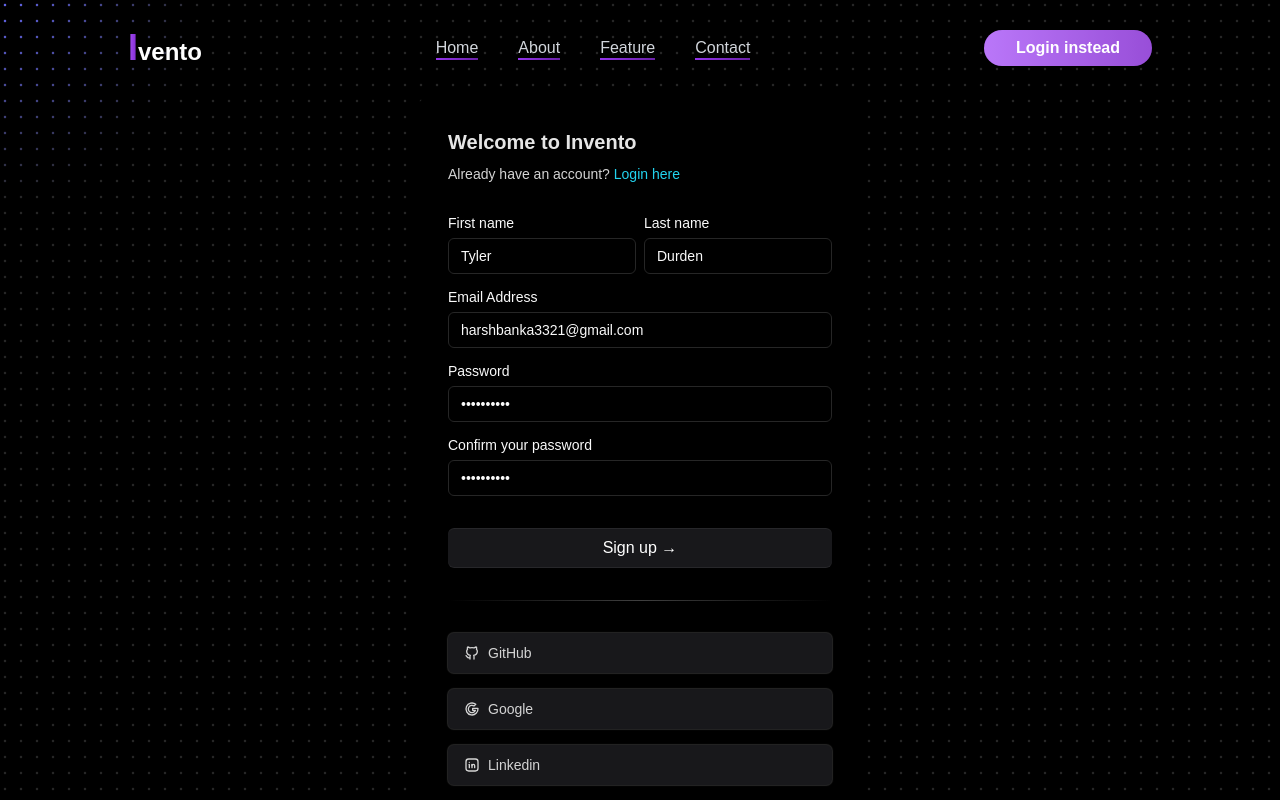
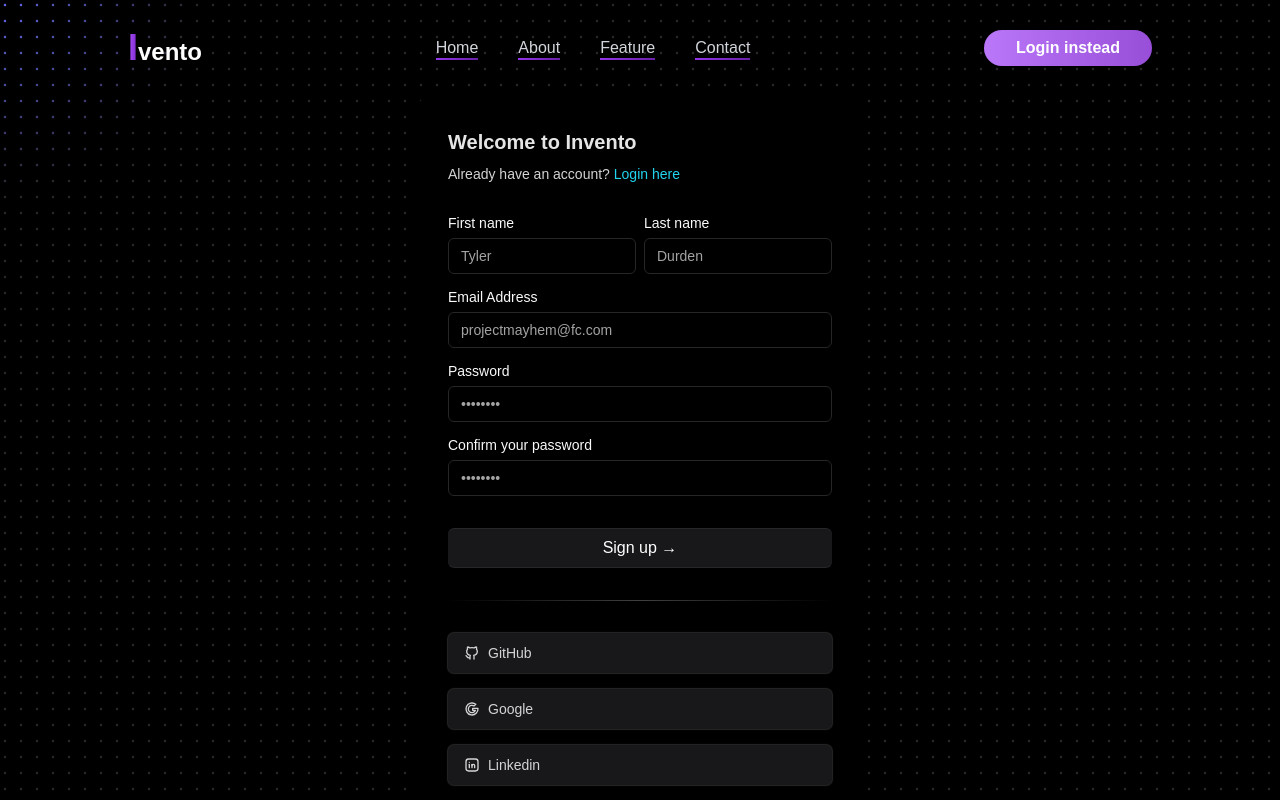
Before and after one commit to LordHarsh/invento, a Next.js app in the folder client/: page /signup in a window 1280 px wide. Shown: the top 800 px of the page. Built offline with nearby package versions, Linux system fonts and the light colour scheme.

Commit message:
fix: remove default values from form

```diff
--- a/client/src/components/signup/signup-form.tsx
+++ b/client/src/components/signup/signup-form.tsx
@@ -63,7 +63,6 @@ export default function SignupForm() {
               placeholder="Tyler"
               type="text"
               name="firstName"
-              defaultValue="Tyler"
               required
             />
           </LabelInputContainer>
@@ -74,7 +73,6 @@ export default function SignupForm() {
               placeholder="Durden"
               type="text"
               name="lastName"
-              defaultValue="Durden"
               required
             />
           </LabelInputContainer>
@@ -86,7 +84,6 @@ export default function SignupForm() {
             placeholder="projectmayhem@fc.com"
             type="email"
             name="email"
-            defaultValue="harshbanka3321@gmail.com"
             required
           />
         </LabelInputContainer>
@@ -97,7 +94,6 @@ export default function SignupForm() {
             placeholder="••••••••"
             type="password"
             name="password"
-            defaultValue='helloharsh'
             required
           />
         </LabelInputContainer>
@@ -108,7 +104,6 @@ export default function SignupForm() {
             placeholder="••••••••"
             type="password"
             name="confirmPassword"
-            defaultValue='helloharsh'
             required
           />
         </LabelInputContainer>
```
